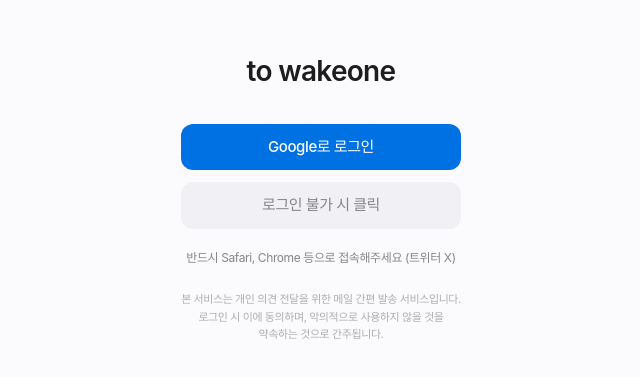
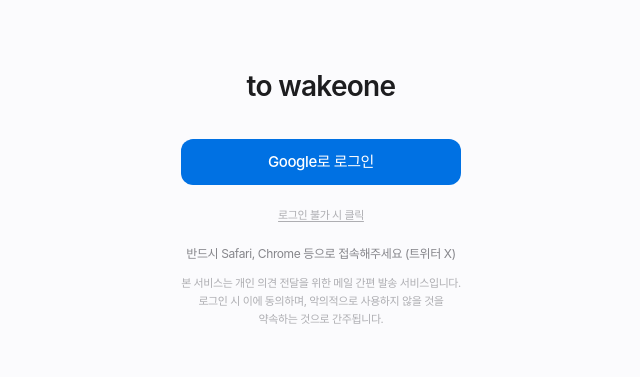
Before and after one commit to seohyunkim17/mailforgw, a Next.js app: page / in a window 1280 px wide. Shown: the part 203-580 px from the top of the page, without its empty margins (319-959 px from the left). Built offline with nearby package versions, Linux system fonts and the light colour scheme; no server answers; a web font is replaced by a local one.

Commit message:
fix: underline fallback link, match spacing, size 11px

```diff
--- a/src/app/page.tsx
+++ b/src/app/page.tsx
@@ -71,10 +71,12 @@
             </button>
           </div>
         ) : (
-          <div className="mt-8 flex flex-col items-center gap-3">
+          <div className="mt-8 flex flex-col items-center">
             <LoginButton />
-            <MailtoFallback />
-            <p className="mt-2 text-[12px] text-[#86868b] text-center">
+            <div className="mt-4">
+              <MailtoFallback />
+            </div>
+            <p className="mt-5 text-[12px] text-[#86868b] text-center">
               반드시 Safari, Chrome 등으로 접속해주세요 (트위터 X)
             </p>
             <p className="mt-3 text-[11px] text-[#aeaeb2] text-center leading-relaxed">
--- a/src/components/MailtoFallback.tsx
+++ b/src/components/MailtoFallback.tsx
@@ -43,7 +43,7 @@
     <button
       onClick={handleClick}
       disabled={loading}
-      className="w-full max-w-[280px] px-6 py-3 bg-[#f0f0f5] text-[#86868b] text-[15px] font-medium rounded-xl hover:bg-[#e8e8ed] active:scale-[0.98] transition-all disabled:opacity-50"
+      className="text-[11px] text-[#aeaeb2] hover:text-[#1d1d1f] underline underline-offset-2 transition-colors disabled:opacity-50"
     >
       {loading ? "불러오는 중..." : "로그인 불가 시 클릭"}
     </button>
```
